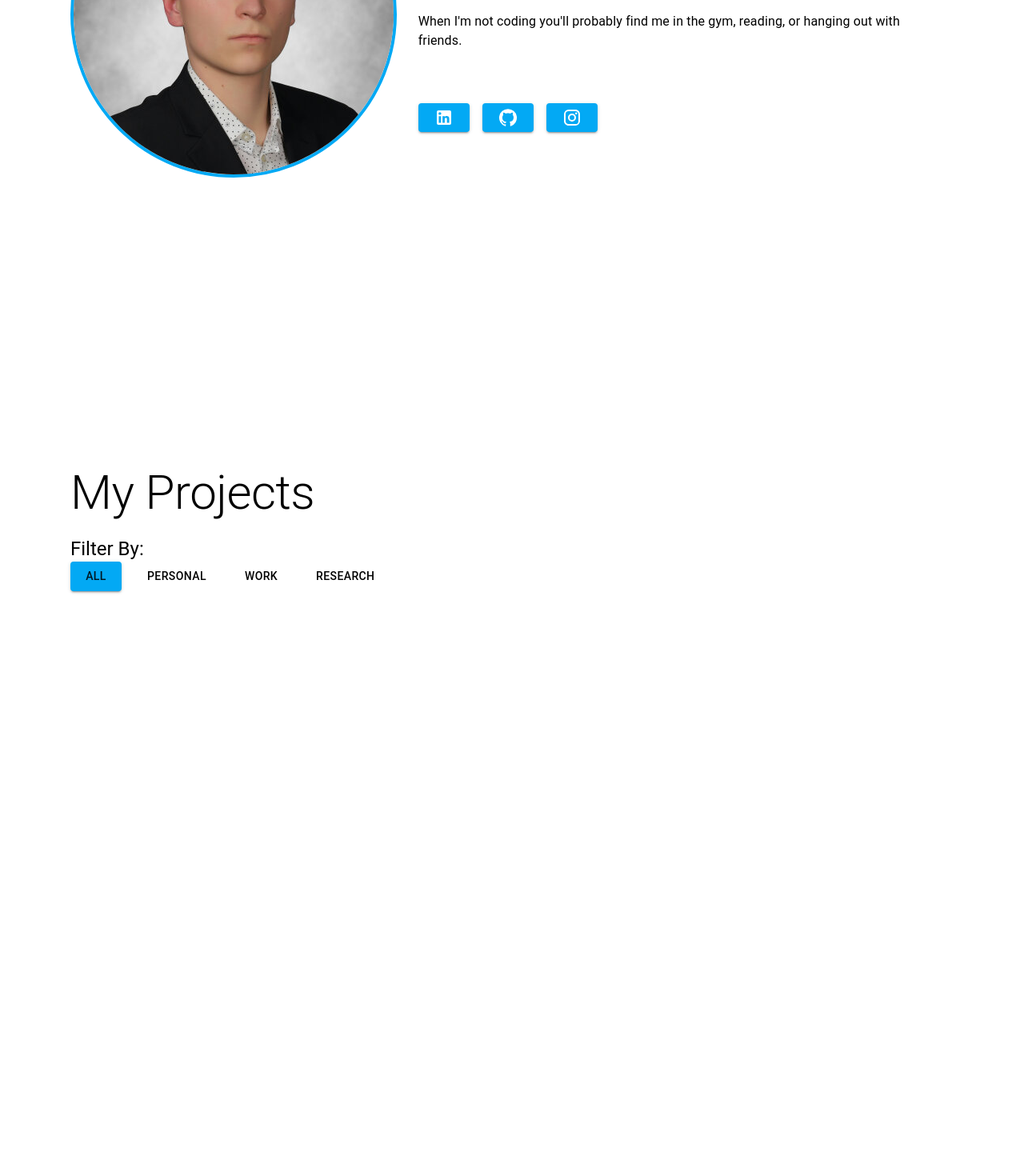
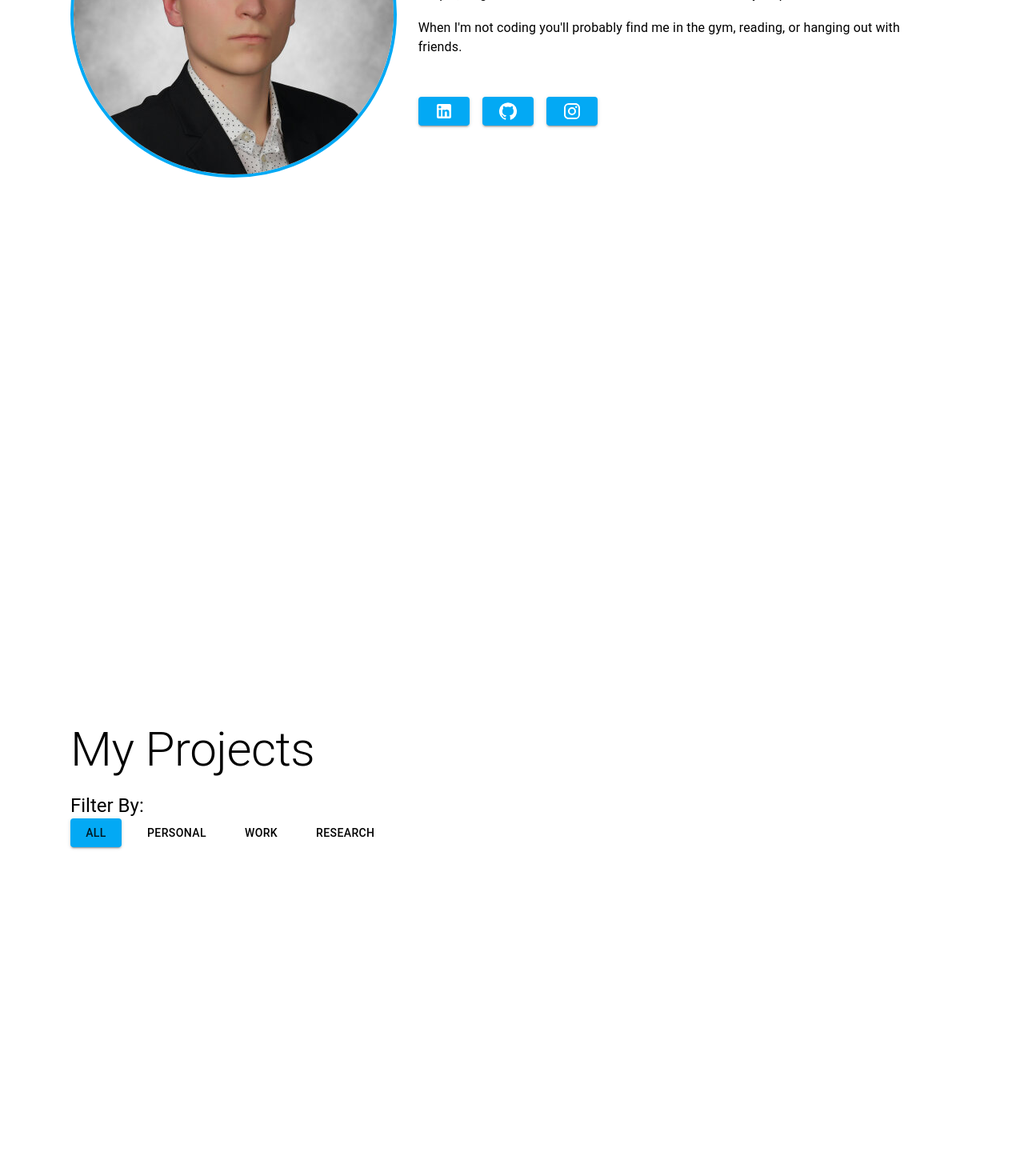
Before and after one commit to couvq/Portfolio-Site-V.2, a React (Create React App) app in the folder portfolio-site-v2/: page / in a window 1280 px wide. Shown: the part 1460-2920 px from the top of the page at 80% size. Built offline with nearby package versions, Linux system fonts and the light colour scheme.

Commit message:
styling changes

```diff
--- a/portfolio-site-v2/src/components/About/AboutSocialLinks.js
+++ b/portfolio-site-v2/src/components/About/AboutSocialLinks.js
@@ -12,7 +12,7 @@ const AboutSocialLinks = () => {
 
   return (
     <Stack direction='row' spacing={2} sx={{
-      marginTop: '3rem'
+      marginTop: '2rem'
     }} >
         <Button variant="contained" href="https://www.linkedin.com/in/quentin-couvelaire-2a08431b9"><LinkedInIcon sx={{ color: "#fff"}} /></Button>
         <Button variant="contained" href="https://github.com/couvq"><GitHubIcon sx={{ color: "#fff" }} /></Button>
--- a/portfolio-site-v2/src/components/Projects/Projects.js
+++ b/portfolio-site-v2/src/components/Projects/Projects.js
@@ -14,6 +14,9 @@ const Projects = () => {
         width: "100vw",
         height: "100vh",
         marginTop: "5rem",
+        display: 'flex',
+        flexDirection: 'column',
+        justifyContent: 'center'
       }}
     >
       <Typography variant="h2">My Projects</Typography>
```
